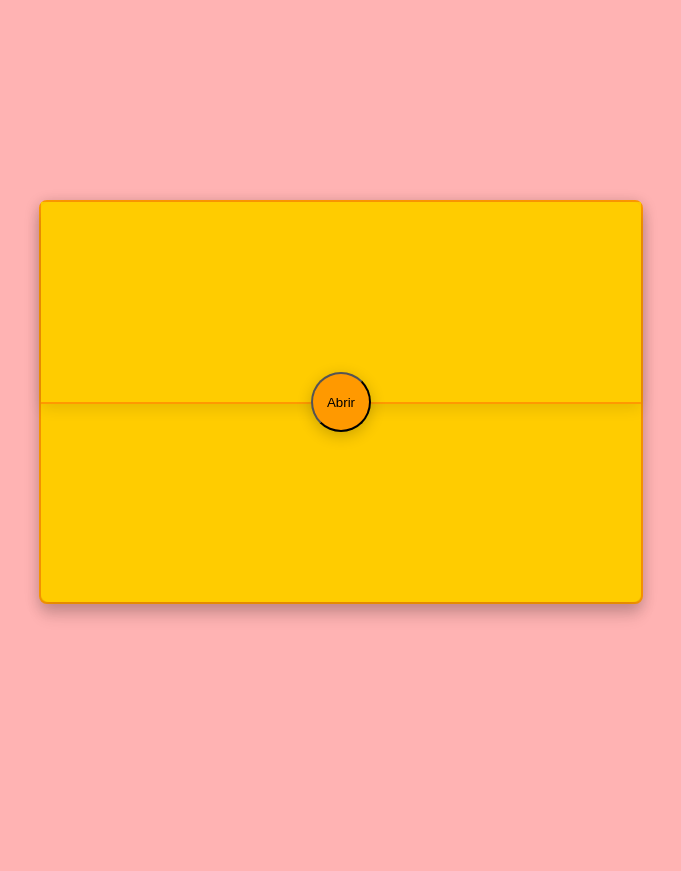
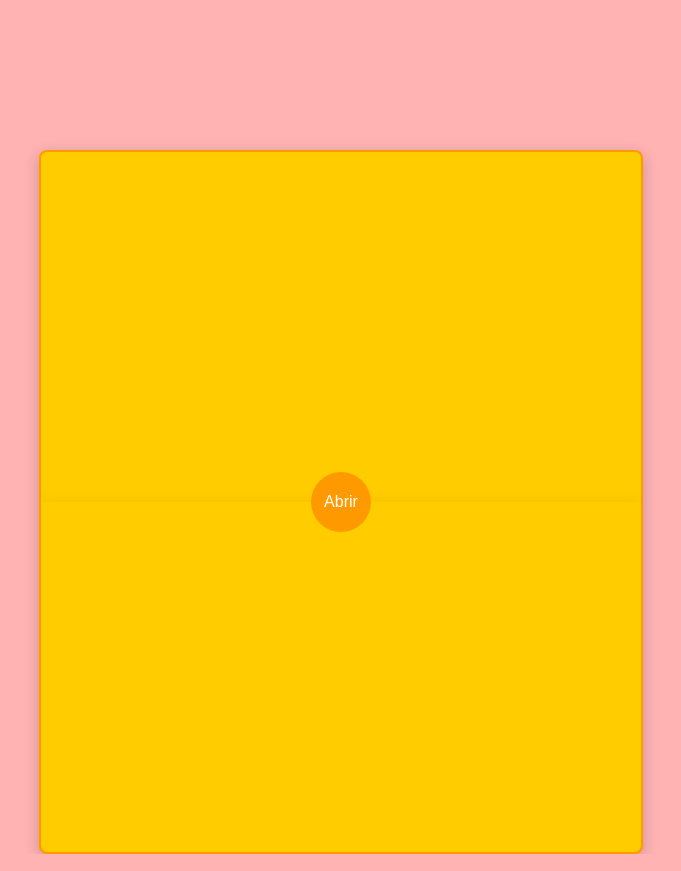
Before and after one commit to Cabo18005/cine4, a plain HTML site: page index.html in a window 1280 px wide. Shown: the whole page, without its empty margins (301-982 px from the left). Drawn offline with Linux system fonts and the light colour scheme.

Commit message:
Update stile1.css

```diff
--- a/stile1.css
+++ b/stile1.css
@@ -3,23 +3,23 @@ body {
    justify-content: center;
    align-items: center;
    height: 100vh;
-   background-color: #ffb3b3; /* Fondo de color */
+   background-color: #ffb3b3;
    margin: 0;
    font-family: 'Arial', sans-serif;
 }
 
 .container {
    position: relative;
-   width: 80%;
+   width: 120%;
    max-width: 600px;
-   height: 60%;
-   max-height: 400px;
+   height: 100%; /* Aumentado el tamaño del sobre */
+   max-height: 500px; /* Aumentado el tamaño del sobre */
 }
 
 .envelope {
-   position: absolute;
+   position: relative;
    width: 100%;
-   height: 100%;
+   height: 140%;
    background-color: #FFCC00;
    border: 2px solid #FF9900;
    border-radius: 8px;
@@ -27,60 +27,55 @@ body {
    transition: transform 0.6s, box-shadow 0.3s;
    transform-style: preserve-3d;
    box-shadow: 0 4px 15px rgba(0, 0, 0, 0.2);
+   overflow: hidden; /* Evita que el botón "Abrir" se vea fuera del sobre */
 }
 
 .envelope:hover {
    box-shadow: 0 6px 20px rgba(0, 0, 0, 0.3);
 }
 
-.envelope .clickable-area {
-   position: absolute;
-   width: 100%;
-   height: 100%;
-   z-index: 4;
-   cursor: pointer;
-}
-
-.envelope .flap {
+.flap, .body {
    position: absolute;
    width: 100%;
    height: 50%;
    background-color: #FFCC00;
+   box-shadow: 0 4px 15px rgba(0, 0, 0, 0.1);
+   transition: transform 0.6s;
+}
+
+.flap {
+   top: 0;
    border-bottom: 2px solid #FF9900;
    border-top-left-radius: 8px;
    border-top-right-radius: 8px;
    transform-origin: top;
-   transition: transform 0.6s;
-   box-shadow: 0 4px 15px rgba(0, 0, 0, 0.1);
-   z-index: 2;
 }
 
-.envelope .body {
-   position: absolute;
-   width: 100%;
-   height: 100%;
-   background-color: #FFCC00;
+.body {
+   bottom: 0;
    border-bottom-left-radius: 8px;
    border-bottom-right-radius: 8px;
-   box-shadow: 0 15px 15px rgba(0, 0, 0, 0.1);
-   z-index: 1;
 }
 
-.envelope .seal {
+.seal {
    position: absolute;
    top: 50%;
    left: 50%;
-   width: 10vw;
-   height: 10vw;
-   max-width: 60px;
-   max-height: 60px;
+   transform: translate(-50%, -50%);
+   width: 60px;
+   height: 60px;
    background-color: #FF9900;
+   border: none;
    border-radius: 50%;
-   transform: translate(-50%, -50%);
-   box-shadow: 0 4px 15px rgba(0, 0, 0, 0.2);
+   color: white;
+   font-size: 16px;
+   cursor: pointer;
    transition: transform 0.6s;
-   z-index: 3;
-   cursor: pointer; /* Hace que el cursor cambie a una mano */
+   z-index: 1; /* Asegura que esté sobre los elementos flap y body */
+}
+
+.seal:hover {
+   background-color: #FFCC00;
 }
 
 .invitation {
@@ -97,12 +92,19 @@ body {
    align-items: center;
    justify-content: center;
    text-align: center;
+   pointer-events: none; /* Evita que la invitación sea clickeable cuando está oculta */
+}
+
+.invitation.open {
+   opacity: 1;
+   transform: translateY(0);
+   pointer-events: auto; /* Permite que la invitación sea clickeable cuando está visible */
 }
 
 .invitation-content {
-   position: relative;
    width: 90%;
    height: 90%;
+   position: relative;
 }
 
 .invitation img {
@@ -115,7 +117,7 @@ body {
    top: 20%;
    left: 50%;
    transform: translateX(-50%);
-   background-color: rgba(255, 255, 255, 0.9); /* Fondo semitransparente */
+   background-color: rgba(255, 255, 255, 0.9);
    padding: 20px;
    border-radius: 10px;
    box-shadow: 0 4px 8px rgba(0,0,0,0.2);
@@ -142,23 +144,6 @@ body {
    background-color: #FFCC00;
 }
 
-.envelope.open .flap {
-   transform: rotateX(-180deg);
-}
-
-.envelope.open .body {
-   opacity: 0;
-}
-
-.envelope.open .seal {
-   transform: translate(-50%, -50%) scale(0);
-}
-
-.envelope.open ~ .invitation {
-   opacity: 1;
-   transform: translateY(0);
-}
-
 @keyframes fadeIn {
    from {
        opacity: 0;
```
